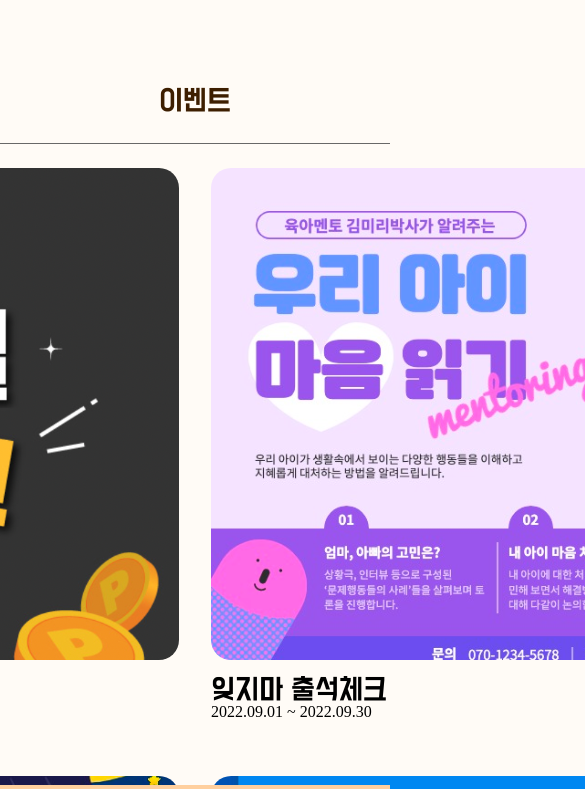
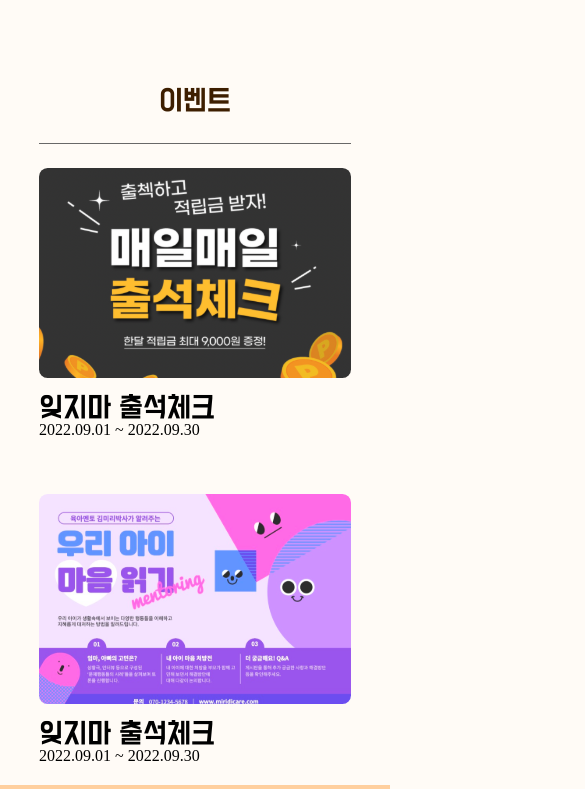
Before and after one commit to Ressum/FrontEnd, a React (Create React App) app: page /main/event in a window 390 px wide. Shown: the top 789 px of the page, 585 px wide, since content can reach past the window. Built offline with nearby package versions, Linux system fonts and the light colour scheme; a web font is replaced by a local one.

Commit message:
CHORE :: 이벤트 반응형 완료

```diff
--- a/src/components/Main/Event/Event.scss
+++ b/src/components/Main/Event/Event.scss
@@ -1,6 +1,9 @@
 @import '/src/style/Color.scss';
 
 #event {
+    width: 80%;
+    margin-left: 10%;
+    margin-right: 10%;
     margin-top: 90px;
     display: flex;
     flex-direction: column;
@@ -25,6 +28,9 @@
         row-gap: 56px;
 
         > li {
+            > img{
+                width: 100%;
+            }
             > h2 {
                 margin-top: 16px;
                 font-size: 25px;
@@ -34,3 +40,64 @@
         padding-bottom: 70px;
     }
 }
+/* PC , 테블릿 가로 (해상도 768px ~ 1023px)*/
+@media all and (min-width:768px) and (max-width:1023px) {
+    #event {
+        #events {
+            display: grid;
+            grid-template-columns: 1fr 1fr;
+            column-gap: 32px;
+            row-gap: 56px;
+
+            > li {
+                > h2 {
+                    margin-top: 16px;
+                    font-size: 25px;
+                    font-family: 'BM Dohyeon';
+                }
+            }
+            padding-bottom: 70px;
+        }
+    }
+}
+/* 모바일 가로, 테블릿 세로 (해상도 480px ~ 767px)*/
+@media all and (min-width:480px) and (max-width:767px) {
+    #event {
+        #events {
+            display: grid;
+            grid-template-columns: 1fr;
+            column-gap: 32px;
+            row-gap: 56px;
+
+            > li {
+                > h2 {
+                    margin-top: 16px;
+                    font-size: 25px;
+                    font-family: 'BM Dohyeon';
+                }
+            }
+            padding-bottom: 70px;
+        }
+    }
+}
+
+/* 모바일 가로, 테블릿 세로 (해상도 ~ 479px)*/
+@media all and (max-width:479px) {
+    #event {
+        #events {
+            display: grid;
+            grid-template-columns: 1fr;
+            column-gap: 32px;
+            row-gap: 56px;
+
+            > li {
+                > h2 {
+                    margin-top: 16px;
+                    font-size: 25px;
+                    font-family: 'BM Dohyeon';
+                }
+            }
+            padding-bottom: 70px;
+        }
+    }
+}
```
